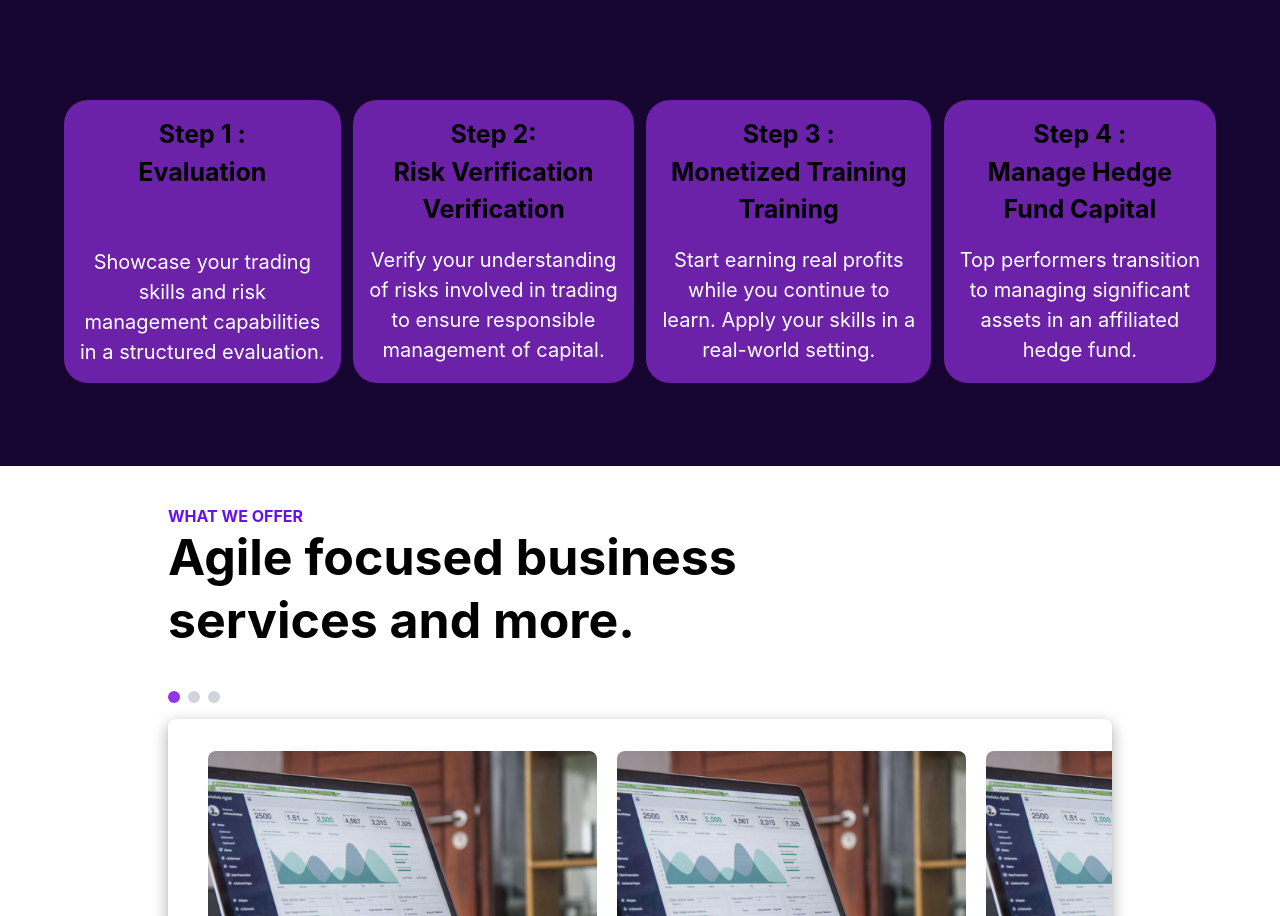
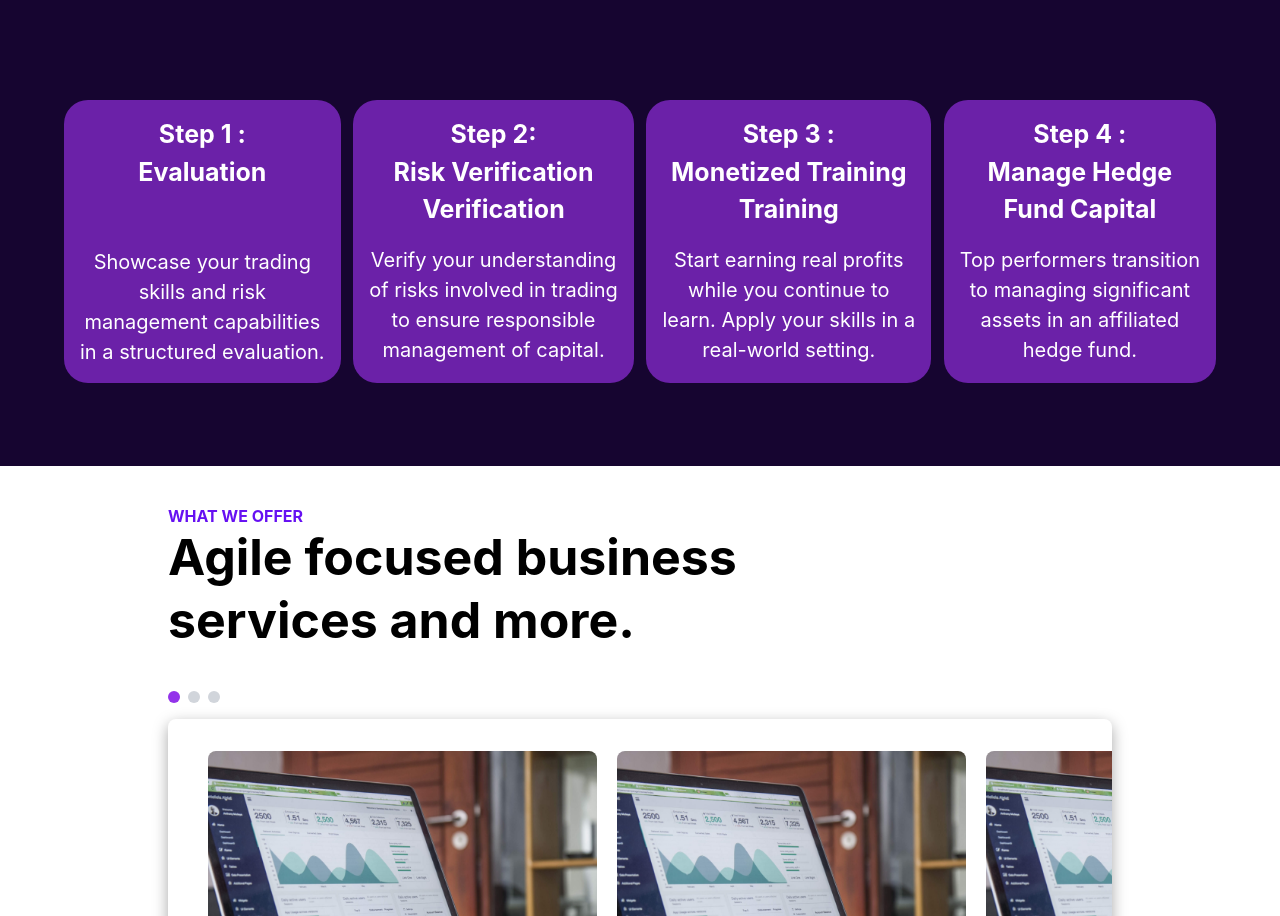
Before and after one commit to tahzib12/proptrading, a React (Create React App) app: page / in a window 1280 px wide. Shown: the part 878-1794 px from the top of the page. Built offline with nearby package versions, Linux system fonts and the light colour scheme.

Commit message:
motion duration

```diff
--- a/src/Components/Hero2.js
+++ b/src/Components/Hero2.js
@@ -5,7 +5,7 @@ import 'aos/dist/aos.css'
 const Hero2 = () => {
   useEffect(() => {
     AOS.init({
-      duration: 700, // Animation duration (1000ms = 1s)
+      duration: 1000, // Animation duration (1000ms = 1s)
       //   offset: 200, // Offset (distance in pixels) from the original trigger point
       once: false, // Whether the animation should happen only once
       easing: 'ease', // Easing function for the animation
@@ -16,32 +16,32 @@ const Hero2 = () => {
 
   return (
     <div className="bg-[rgba(22,5,48,1)] text-center py-16 max-w-full h-[600px]">
-      <h1 className="text-white text-[60px] sm:text-[30px] md:text-[35px] font-bold " data-aos="fade-up">
+      <h1 className="text-white text-[60px] sm:text-[30px] md:text-[35px] font-bold " data-aos="fade-up" data-aos-delay="1000">
         OUR SIMPLE PROVEN PROCESS
       </h1>
       <div className='flex justify-between mx-auto max-w-[90%] gap-3 mt-20'>
-        <div className='flex flex-col bg-purple-800 rounded-3xl max-w-[300px] p-4' data-aos="fade-down">
-          <span className='text-black text-[25px] font-bold'>Step 1 :</span>
-          <span className='text-black text-[25px] font-bold'>Evaluation</span>
+        <div className='flex flex-col bg-purple-800 rounded-3xl max-w-[300px] p-4' data-aos="fade-down" data-aos-delay="1500">
+          <span className='text-white text-[25px] font-bold'>Step 1 :</span>
+          <span className='text-white text-[25px] font-bold'>Evaluation</span>
           <span className='text-white text-[20px] mt-14'>Showcase your trading</span>
           <span className='text-white text-[20px]'> skills and risk</span>
           <span className='text-white text-[20px]'>management capabilities</span>
           <span className='text-white text-[20px]'> in a structured evaluation.</span>
         </div>
-        <div className='flex flex-col bg-purple-800 rounded-3xl max-w-[300px] p-4' data-aos="fade-up">
-          <span className='text-black text-[25px] font-bold'>Step 2:</span>
-          <span className='text-black text-[25px] font-bold'>Risk Verification</span>
-          <span className='text-black text-[25px] font-bold'>Verification</span>
+        <div className='flex flex-col bg-purple-800 rounded-3xl max-w-[300px] p-4' data-aos="fade-up" data-aos-delay="1500">
+          <span className='text-white text-[25px] font-bold'>Step 2:</span>
+          <span className='text-white text-[25px] font-bold'>Risk Verification</span>
+          <span className='text-white text-[25px] font-bold'>Verification</span>
           <span className='text-white text-[20px] mt-4'>Verify your understanding</span>
           <span className='text-white text-[20px]'>  of risks involved in trading </span>
           <span className='text-white text-[20px]'> to ensure responsible </span>
           <span className='text-white text-[20px]'> management of capital.</span>
         </div>
 
-        <div className='flex flex-col bg-purple-800 rounded-3xl max-w-[300px] p-4' data-aos="fade-down">
-          <span className='text-black text-[25px] font-bold'>Step 3 :</span>
-          <span className='text-black text-[25px] font-bold'>Monetized Training</span>
-          <span className='text-black text-[25px] font-bold'>Training</span>
+        <div className='flex flex-col bg-purple-800 rounded-3xl max-w-[300px] p-4' data-aos="fade-down" data-aos-delay="1500">
+          <span className='text-white text-[25px] font-bold'>Step 3 :</span>
+          <span className='text-white text-[25px] font-bold'>Monetized Training</span>
+          <span className='text-white text-[25px] font-bold'>Training</span>
           <span className='text-white text-[20px] mt-4'>Start earning real profits</span>
           <span className='text-white text-[20px]'>  while you continue to</span>
           <span className='text-white text-[20px]'> learn. Apply your skills in a</span>
@@ -49,10 +49,10 @@ const Hero2 = () => {
 
         </div>
 
-        <div className='flex flex-col bg-purple-800 rounded-3xl max-w-[300px] p-4' data-aos="fade-up">
-          <span className='text-black text-[25px] font-bold'>Step 4 :</span>
-          <span className='text-black text-[25px] font-bold'>Manage Hedge</span>
-            <span className='text-black text-[25px] font-bold'>Fund Capital</span>
+        <div className='flex flex-col bg-purple-800 rounded-3xl max-w-[300px] p-4' data-aos="fade-up" data-aos-delay="1500">
+          <span className='text-white text-[25px] font-bold'>Step 4 :</span>
+          <span className='text-white text-[25px] font-bold'>Manage Hedge</span>
+            <span className='text-white text-[25px] font-bold'>Fund Capital</span>
           <span className='text-white text-[20px] mt-4 text-center'>Top performers transition</span>
           <span className='text-white text-[20px]'>to managing significant</span>
           <span className='text-white text-[20px]'> assets in an affiliated</span>
```
